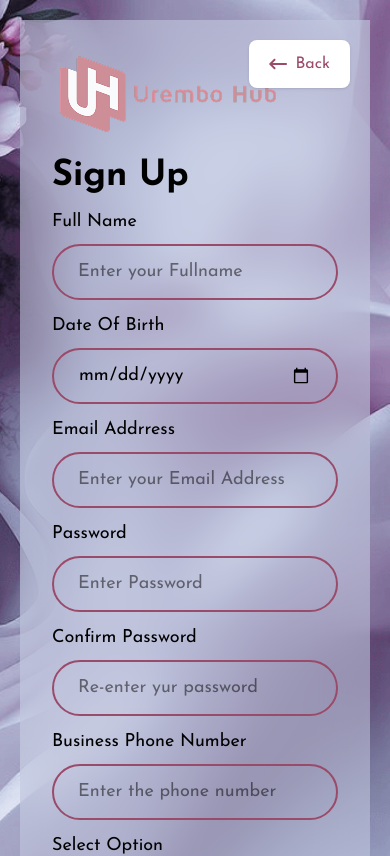
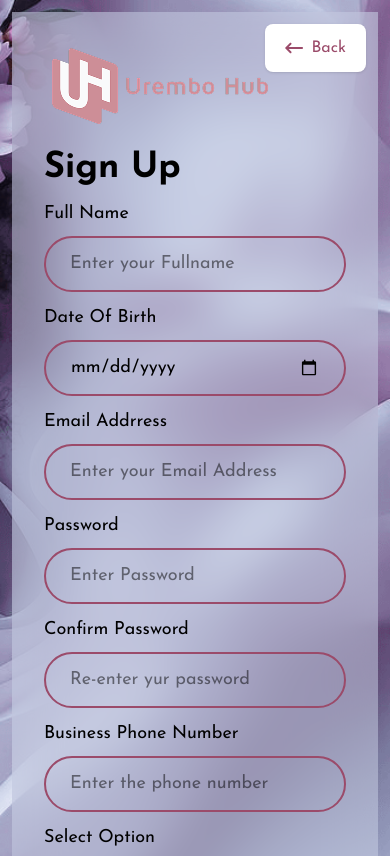
Before and after one commit to miniroot48/urembohub-partner-lanidng, a Next.js app: page /signup in a window 390 px wide. Shown: the top 856 px of the page. Built offline with nearby package versions, Linux system fonts and the light colour scheme.

Commit message:
FiX: Hyderetion errors

```diff
--- a/src/app/signup/page.tsx
+++ b/src/app/signup/page.tsx
@@ -4,11 +4,11 @@ import React from 'react'
 
 export default function Page() {
   return (
-    <div className="bg-no-repeat relative bg-cover bg-top-right min-h-screen overflow-hidden w-full flex flex-col-reverse md:grid md:grid-cols-1 md:grid-cols-2 px-5 md:px-10 lg:px-20 py-5 md:py-10 relative" style={{backgroundImage: "url('/images/signup-bg.png')"}}>
+    <div className="bg-no-repeat relative bg-cover bg-top-right min-h-screen overflow-hidden w-full flex flex-col-reverse md:grid sm:grid-cols-1 grid-cols-1 md:grid-cols-2 px-3 md:px-10 lg:px-20 py-3 md:py-10" style={{backgroundImage: "url('/images/signup-bg.png')"}}>
 
         <Link
             href={'/'}
-            className='absolute z-1 flex items-center justify-center gap-2 top-10 max-sm:right-10 md:left-10 bg-white rounded-lg px-5 py-3 hover:bg-white/60 text-[#9B4B6A] shadow '
+            className='absolute z-1 flex items-center justify-center gap-2 top-6 md:top-10 max-sm:right-6 md:left-10 bg-white rounded-lg px-5 py-3 hover:bg-white/60 text-[#9B4B6A] shadow '
         >
            <svg width="18" height="18" viewBox="0 0 38 22" fill="none" xmlns="http://www.w3.org/2000/svg">
                 <path fillRule="evenodd" clipRule="evenodd" d="M13.1399 18.4328C13.3399 18.6214 13.5003 18.8488 13.6115 19.1015C13.7228 19.3542 13.7826 19.627 13.7875 19.9036C13.7923 20.1802 13.742 20.455 13.6396 20.7115C13.5372 20.968 13.3848 21.201 13.1915 21.3966C12.9982 21.5922 12.768 21.7465 12.5145 21.8501C12.261 21.9537 11.9895 22.0046 11.7162 21.9997C11.4428 21.9948 11.1733 21.9343 10.9235 21.8217C10.6738 21.7091 10.4491 21.5467 10.2627 21.3443L1.44133 12.4174L0 10.9616L1.43865 9.50587L10.26 0.578965C10.6438 0.203522 11.1579 -0.0043677 11.6917 6.96005e-05C12.2254 0.0045069 12.7361 0.220917 13.1137 0.60269C13.4913 0.984463 13.7057 1.50105 13.7106 2.04119C13.7155 2.58133 13.5105 3.10181 13.1399 3.49051L7.79271 8.90159H35.9643C36.5042 8.90159 37.022 9.11863 37.4038 9.50497C37.7855 9.8913 38 10.4153 38 10.9616C38 11.508 37.7855 12.032 37.4038 12.4183C37.022 12.8047 36.5042 13.0217 35.9643 13.0217H7.79271L13.1399 18.4328Z" fill="#9B4B6A"/>
--- a/src/components/UI/custom_select.tsx
+++ b/src/components/UI/custom_select.tsx
@@ -1,3 +1,4 @@
+"use client"
 import React, { useState, useRef, useEffect } from 'react'
 
 type InputProps = {
```
